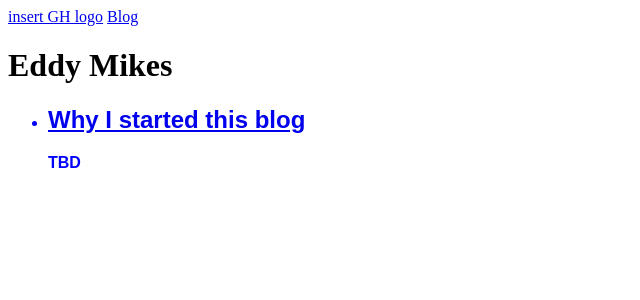
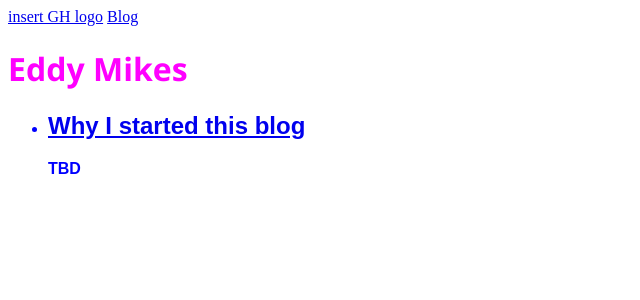
Before and after one commit to emikes919/eddymikes_blog, a Jekyll site: the page built from index.html, in a window 1280 px wide. Shown: the top 300 px of the page, without its empty margins (0-640 px from the left). Built offline with Jekyll 4.4.1, drawn with Linux system fonts in a browser that asks for light colours.

```diff
--- a/_data/navigation.yml
+++ b/_data/navigation.yml
@@ -1,4 +1,4 @@
 - name: [insert GH logo]
   link: https://github.com/emikes919
 - name: Blog
-  link: /eddymikes_blog/
+  link: eddymikes.me
--- a/_sass/main.scss
+++ b/_sass/main.scss
@@ -3,3 +3,8 @@
     font-weight: bold;
     font-family: Arial, Helvetica, sans-serif;
 }
+
+.main-title {
+    color: magenta;
+    font-family: 'Segoe UI', Tahoma, Geneva, Verdana, sans-serif;
+}
--- a/index.html
+++ b/index.html
@@ -2,12 +2,12 @@
 layout: default
 title: Eddy Mikes
 ---
-<h1>Eddy Mikes</h1>
+<h1 class="main-title">Eddy Mikes</h1>
 
 <ul>
     {% for post in site.posts %}
         <li class="post-title">
-            <h2><a href="{{ site.baseurl }}{{ post.url }}">{{ post.title }}</a></h2>
+            <h2><a href="eddymikes.me {{ post.url }}">{{ post.title }}</a></h2>
             {{ post.excerpt }}
         </li>
     {% endfor %}
```
